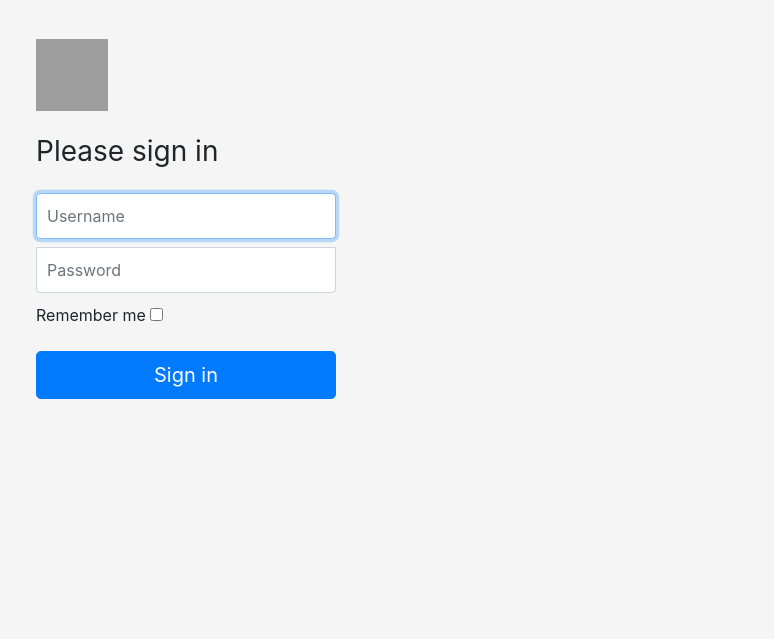
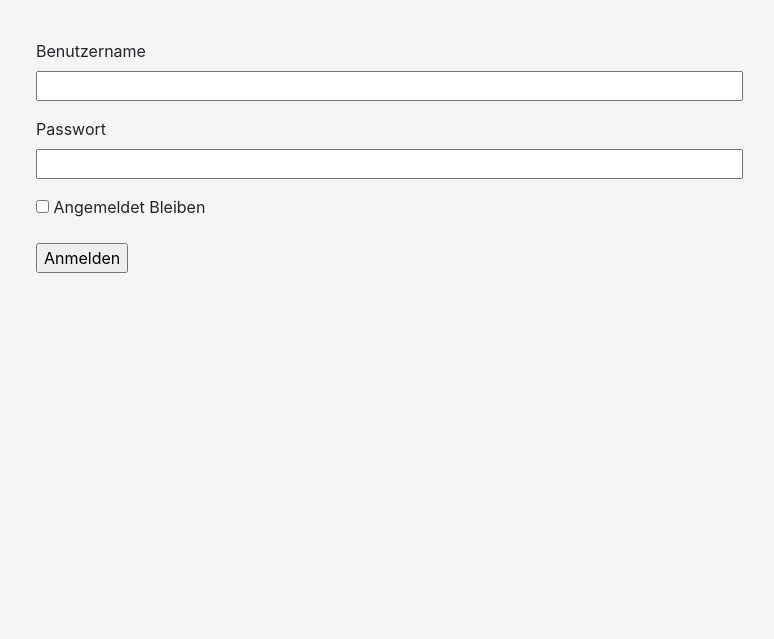
Before and after one commit to codingHahn/FlaskStudentApp, a Flask app: page /login in a window 1280 px wide. Shown: the part 56-695 px from the top of the page, without its empty margins (454-1228 px from the left). Run offline with Flask 2, Linux system fonts and the light colour scheme; some libraries are stand-ins or nearby versions; grey boxes are pictures that could not be loaded.

Commit message:
Rewrite Login for wtforms

```diff
--- /dev/null
+++ b/app/forms.py
@@ -0,0 +1,9 @@
+from flask_wtf import FlaskForm
+from wtforms import StringField, PasswordField, BooleanField, SubmitField
+from wtforms.validators import DataRequired
+
+class LoginForm(FlaskForm):
+    username = StringField("Benutzername", validators=[DataRequired()])
+    password = StringField('Passwort', validators=[DataRequired()])
+    remember_me = BooleanField('Angemeldet Bleiben')
+    submit = SubmitField('Anmelden')
--- a/app/templates/login.html
+++ b/app/templates/login.html
@@ -3,25 +3,17 @@
 {% block body %}
 
 <form class="form-signin" method=post>
-  <img class="mb-4" src="https://getbootstrap.com/assets/brand/bootstrap-solid.svg" alt="" width="72" height="72">
-  <h1 class="h3 mb-3 font-weight-normal">Please sign in</h1>
-
-  <div class="pt-2">
-    <label for="username" class="sr-only">Username</label>
-    <input type="username" id="username" class="form-control" placeholder="Username" name="username" required autofocus>
-  </div>
-  <div class="pt-2">
-    <label for="inputPassword" class="sr-only">Password</label>
-    <input type="password" id="inputPassword" class="form-control" placeholder="Password" required>
-  </div>
-    <div class="checkbox mb-3">
-    <label for="remember-me">
-       Remember me
-
-    </label>
-    <input type="checkbox" id="remember-me" value="remember-me">
-  </div>
-  <button class="btn btn-lg btn-primary btn-block" type="submit">Sign in</button>
+	{{ form.hidden_tag() }}
+	<p>
+	{{ form.username.label }} <br>
+	{{ form.username(size=64) }}
+	</p>
+	<p>
+	{{ form.password.label }} <br>
+	{{ form.password(size=64) }}
+	</p>
+	<p> {{ form.remember_me() }} {{ form.remember_me.label }} </p>
+	<p>  {{ form.submit() }} </p>
 </form>
 
 <style>
--- a/main.py
+++ b/main.py
@@ -1,5 +1,6 @@
 from flask import  render_template, session, redirect, url_for, escape, request
 from app import app, models
+from app.forms import LoginForm
 
 # TODO: GDPR compliance
 #       - cookie prefs.
@@ -17,7 +18,6 @@ def index():
 
 
 # TODO: Check if user exists in database
-# TODO: Rewrite for LoginManager
 # Login logic
 @app.route('/login', methods=['GET', 'POST'])
 def login():
@@ -29,7 +29,8 @@ def login():
         return redirect(url_for('index'))
 
     if not session.get('logged-in'):
-        return render_template('login.html')
+        form = LoginForm()
+        return render_template('login.html', form=form)
 
     return redirect(url_for('index'))
 
```
